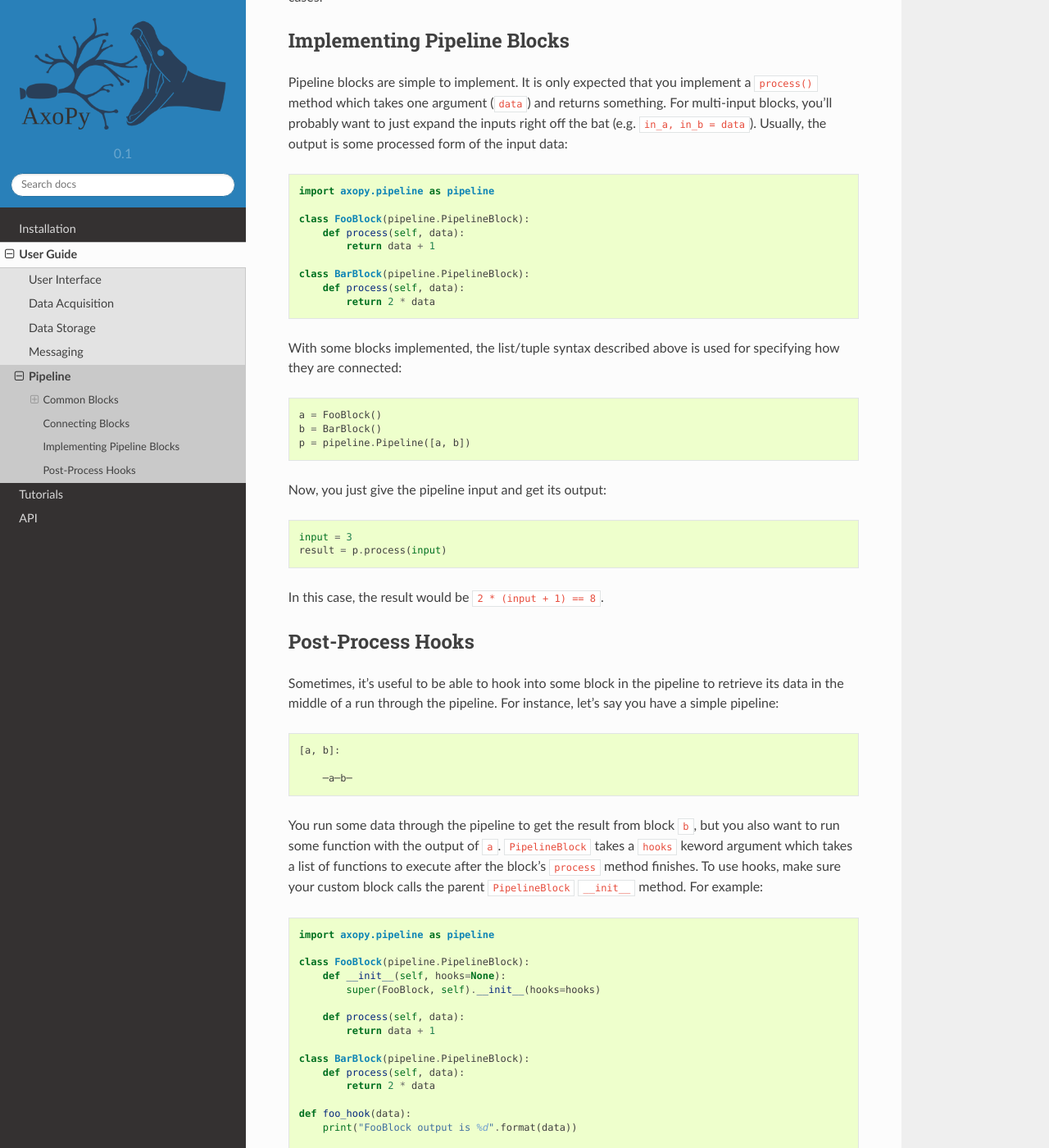
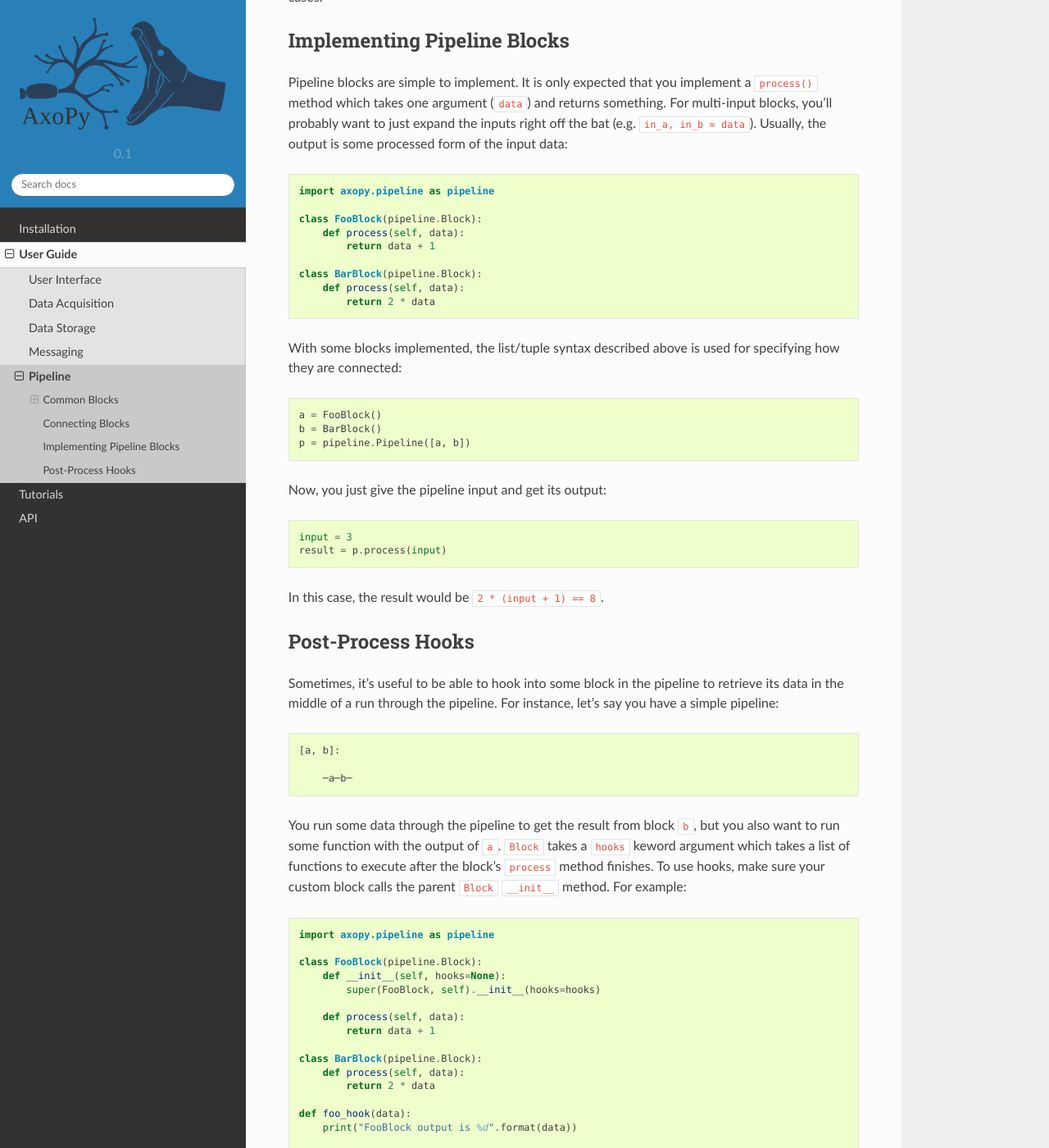
Before and after one commit to axopy/axopy, a Sphinx documentation site: the page built from docs/user_guide/pipeline.rst, in a window 1280 px wide and 1400 px high, scrolled down 3332 px. Shown: the whole window at 82% size. Built offline with Sphinx 7.4.7 and the Read the Docs theme 2.0.0, drawn with Linux system fonts in a browser that asks for light colours.

Commit message:
Refactor: PipelineBlock -> Block

```diff
--- a/docs/user_guide/pipeline.rst
+++ b/docs/user_guide/pipeline.rst
@@ -109,8 +109,8 @@ Connecting Blocks
 -----------------
 
 The :mod:`~.core` module is a small infrastructure for processing data in
-a pipeline style. You create or use the built-in :class:`~.PipelineBlock`
-objects, then connect them up with an efficient (but still readable) syntax
+a pipeline style. You create or use the built-in :class:`~.Block` objects, then
+connect them up with an efficient (but still readable) syntax
 with a :class:`~.Pipeline`.
 
 The syntax for expressing pipeline structure is based on lists and tuples.
@@ -179,11 +179,11 @@ some processed form of the input data::
 
     import axopy.pipeline as pipeline
 
-    class FooBlock(pipeline.PipelineBlock):
+    class FooBlock(pipeline.Block):
         def process(self, data):
             return data + 1
 
-    class BarBlock(pipeline.PipelineBlock):
+    class BarBlock(pipeline.Block):
         def process(self, data):
             return 2 * data
 
@@ -214,22 +214,21 @@ let's say you have a simple pipeline::
         ─a─b─
 
 You run some data through the pipeline to get the result from block ``b``, but
-you also want to run some function with the output of ``a``. ``PipelineBlock``
-takes a ``hooks`` keword argument which takes a list of functions to execute
-after the block's ``process`` method finishes. To use hooks, make sure your
-custom block calls the parent ``PipelineBlock`` ``__init__`` method. For
-example::
+you also want to run some function with the output of ``a``. ``Block`` takes
+a ``hooks`` keword argument which takes a list of functions to execute after
+the block's ``process`` method finishes. To use hooks, make sure your custom
+block calls the parent ``Block`` ``__init__`` method. For example::
 
     import axopy.pipeline as pipeline
 
-    class FooBlock(pipeline.PipelineBlock):
+    class FooBlock(pipeline.Block):
         def __init__(self, hooks=None):
             super(FooBlock, self).__init__(hooks=hooks)
 
         def process(self, data):
             return data + 1
 
-    class BarBlock(pipeline.PipelineBlock):
+    class BarBlock(pipeline.Block):
         def process(self, data):
             return 2 * data
 
```
Also changed, not shown: 5 other files.
